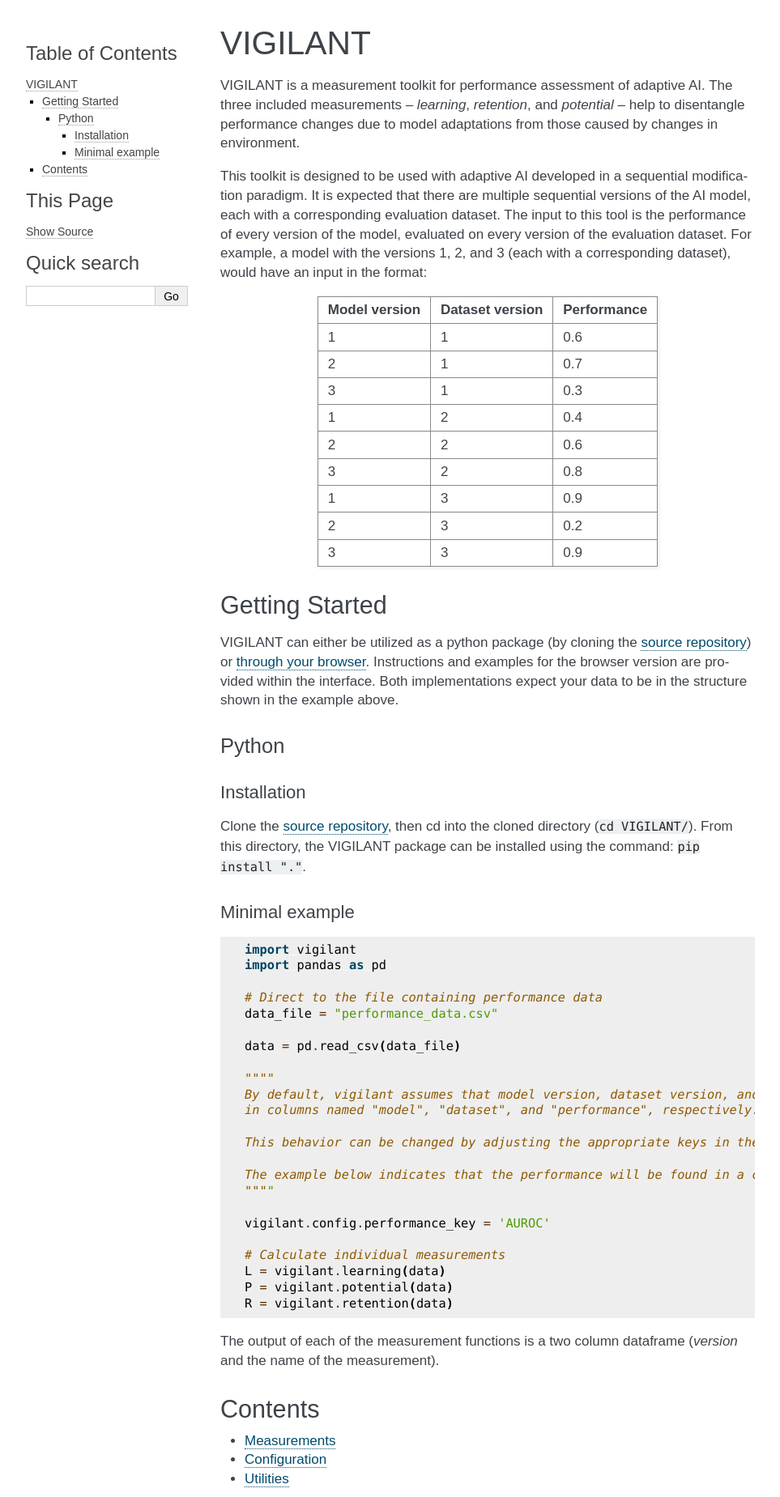
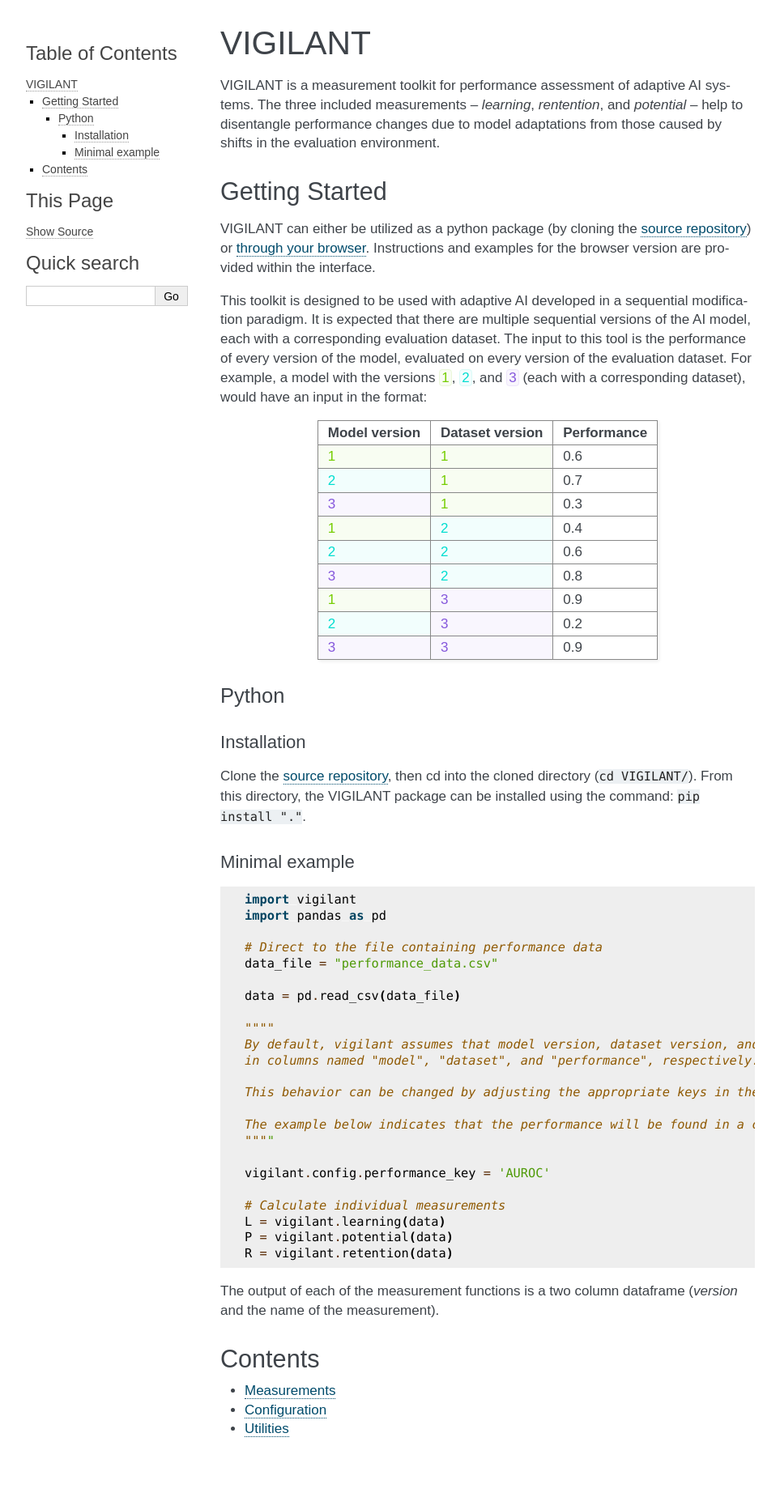
Before and after one commit to DIDSR/VIGILANT, a Sphinx documentation site: the page built from docs/source/index.rst, in a window 1280 px wide. Shown: the whole page at 81% size, without its empty margins (148-1111 px from the left). Built offline with Sphinx 7.4.7, drawn with Linux system fonts in a browser that asks for light colours; after the commit the page ends 1787 px from its top, so only the background shows below that.

```diff
--- /dev/null
+++ b/docs/source/_static/example-data.css
@@ -0,0 +1,13 @@
+.customFormat span[version] {
+    border: 1px solid color-mix(in oklab, currentColor, transparent 90%);
+    padding: 0px 2px;
+    border-radius: 4px;
+}
+
+table.exampleData td[version],
+.customFormat span[version] {
+    background: color-mix(in oklab, currentColor, transparent 95%);
+    &[version="1"] { color: #75cd00; }
+    &[version="2"] { color: #00ddd0; }
+    &[version="3"] { color: #8557dc; }
+}
--- a/docs/source/conf.py
+++ b/docs/source/conf.py
@@ -29,7 +29,7 @@ exclude_patterns = []
 
 html_theme = 'alabaster'
 html_static_path = ['_static']
-html_css_files = ["remove-footer.css"]
+html_css_files = ["remove-footer.css", "example-data.css"]
 html_theme_options = {
     'github_user':'DIDSR',
     'github_repo':'VIGILANT',
--- a/docs/source/index.rst
+++ b/docs/source/index.rst
@@ -3,32 +3,84 @@
 VIGILANT
 ========
 
-VIGILANT is a measurement toolkit for performance assessment of adaptive AI.
-The three included measurements -- *learning*, *retention*, and *potential* -- help to disentangle performance changes due to model adaptations from those caused by changes in environment.
-
-This toolkit is designed to be used with adaptive AI developed in a sequential modification paradigm. It is expected that there are multiple sequential versions of the AI model, each with a corresponding evaluation dataset.
-The input to this tool is the performance of every version of the model, evaluated on every version of the evaluation dataset.
-For example, a model with the versions 1, 2, and 3 (each with a corresponding dataset), would have an input in the format:
-
-============= =============== ===========
-Model version Dataset version Performance
-============= =============== ===========
-1              1              0.6
-2              1              0.7
-3              1              0.3
-1              2              0.4
-2              2              0.6
-3              2              0.8
-1              3              0.9
-2              3              0.2
-3              3              0.9
-============= =============== ===========
+VIGILANT is a measurement toolkit for performance assessment of adaptive AI systems.
+The three included measurements -- *learning*, *rentention*, and *potential* -- help to disentangle performance changes due to model adaptations from those caused by shifts in the evaluation environment.
 
 Getting Started
 ---------------
 
 VIGILANT can either be utilized as a python package (by cloning the `source repository`_) or `through your browser`_. Instructions and examples for the browser version are provided within the interface.
-Both implementations expect your data to be in the structure shown in the example above.
+
+.. raw:: html
+
+   <p class="customFormat">
+   This toolkit is designed to be used with adaptive AI developed in a sequential modification paradigm. It is expected that there are multiple sequential versions of the AI model, each with a corresponding evaluation dataset.
+   The input to this tool is the performance of every version of the model, evaluated on every version of the evaluation dataset.
+   For example, a model with the versions
+   <span version="1">1</span>, <span version="2">2</span>, and <span version="3">3</span> (each with a corresponding dataset), would have an input in the format:
+   </p>
+
+.. raw:: html
+
+   <table class="exampleData docutils align-default">
+      <thead>
+         <tr>
+            <th>Model version</th>
+            <th>Dataset version</th>
+            <th>Performance</th>
+         </tr>
+      </thead>
+      <tbody>
+         <tr>
+            <td version="1">1</td>
+            <td version="1">1</td>
+            <td>0.6</td>
+         </tr>
+         <tr>
+            <td version="2">2</td>
+            <td version="1">1</td>
+            <td>0.7</td>
+         </tr>
+         <tr>
+            <td version="3">3</td>
+            <td version="1">1</td>
+            <td>0.3</td>
+         </tr>
+         <tr>
+            <td version="1">1</td>
+            <td version="2">2</td>
+            <td>0.4</td>
+         </tr>
+         <tr>
+            <td version="2">2</td>
+            <td version="2">2</td>
+            <td>0.6</td>
+         </tr>
+         <tr>
+            <td version="3">3</td>
+            <td version="2">2</td>
+            <td>0.8</td>
+         </tr>
+         <tr>
+            <td version="1">1</td>
+            <td version="3">3</td>
+            <td>0.9</td>
+         </tr>
+         <tr>
+            <td version="2">2</td>
+            <td version="3">3</td>
+            <td>0.2</td>
+         </tr>
+         <tr>
+            <td version="3">3</td>
+            <td version="3">3</td>
+            <td>0.9</td>
+         </tr>
+      </tbody>
+   </table>
+
+
+
 
 
 Python
```
Also changed, not shown: 12 other files.
